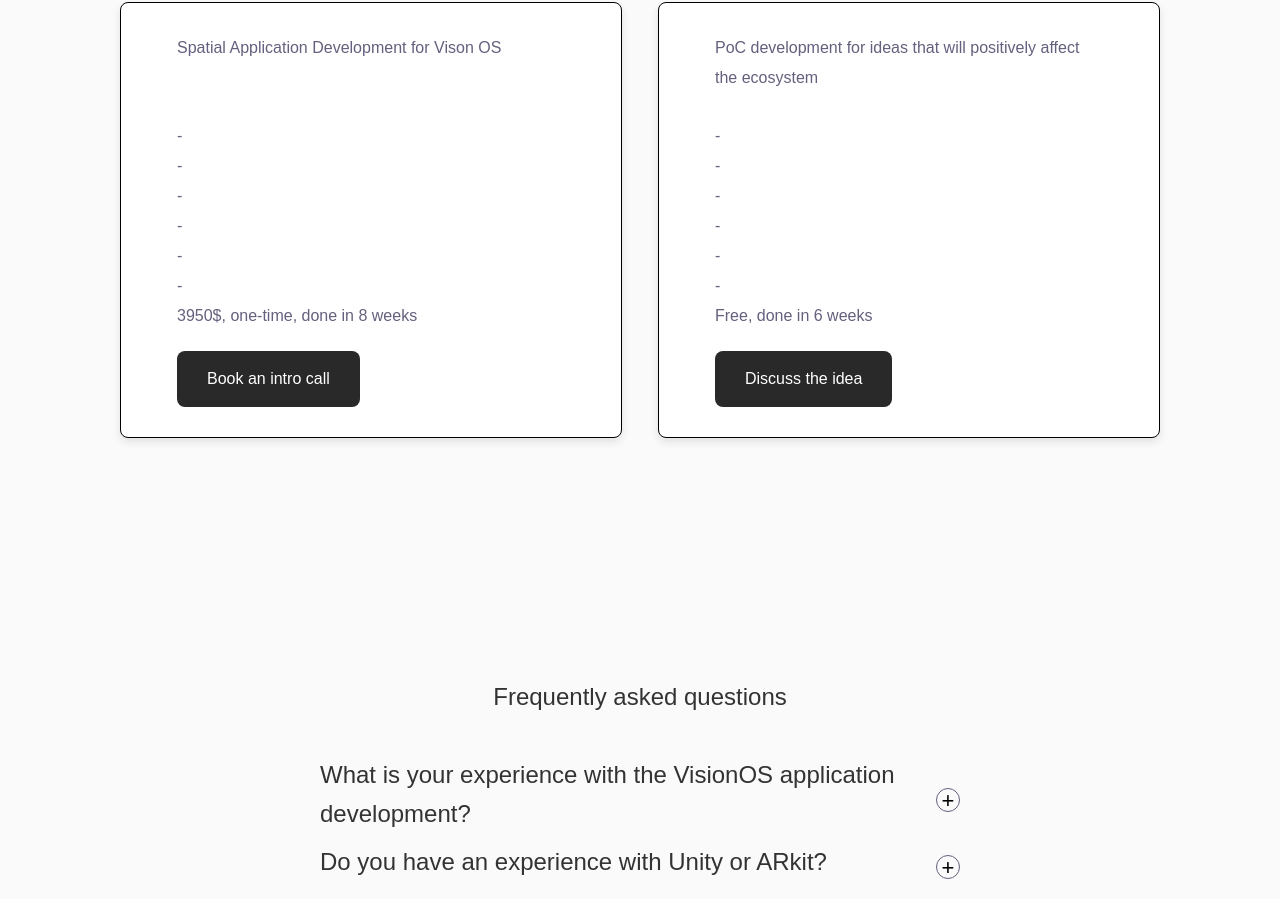
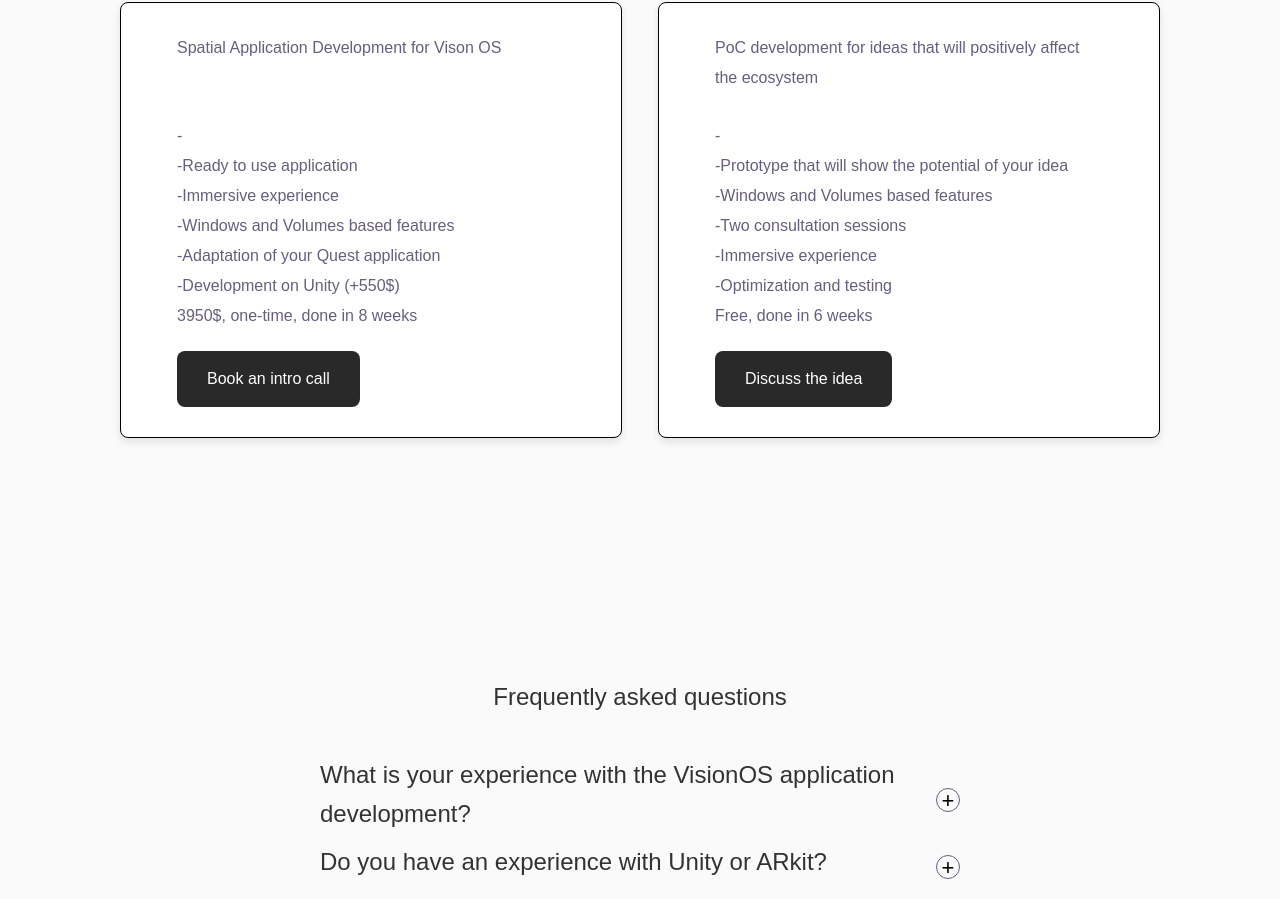
Before and after one commit to vladyslavpodenko/Spatiumxr.eu, a Next.js app: page / in a window 1280 px wide. Shown: the part 1719-2618 px from the top of the page. Built offline with nearby package versions, Linux system fonts and the light colour scheme; a web font is replaced by a local one.

Commit message:
Update index.tsx

```diff
--- a/src/pages/index.tsx
+++ b/src/pages/index.tsx
@@ -94,11 +94,11 @@
                     <div className="package-card">
                         <h5 style={{height: '2em'}}>Spatial Application Development for Vison OS</h5>
                         <h5 className="package-card-first">-</h5>
-                        <h5>-</h5>
-                        <h5>-</h5>
-                        <h5>-</h5>
-                        <h5>-</h5>
-                        <h5>-</h5>
+                        <h5>-Ready to use application</h5>
+                        <h5>-Immersive experience</h5>
+                        <h5>-Windows and Volumes based features</h5>
+                        <h5>-Adaptation of your Quest application</h5>
+                        <h5>-Development on Unity (+550$)</h5>
                         <h5>3950$, one-time, done in 8 weeks</h5>
                         <Link href="/packages" className="button">Book an intro call</Link>
                     </div>
@@ -106,11 +106,11 @@
                         <h5 style={{height: '2em'}}>PoC development for ideas that will positively affect the
                             ecosystem</h5>
                         <h5 className="package-card-first">-</h5>
-                        <h5>-</h5>
-                        <h5>-</h5>
-                        <h5>-</h5>
-                        <h5>-</h5>
-                        <h5>-</h5>
+                        <h5>-Prototype that will show the potential of your idea</h5>
+                        <h5>-Windows and Volumes based features</h5>
+                        <h5>-Two consultation sessions</h5>
+                        <h5>-Immersive experience</h5>
+                        <h5>-Optimization and testing</h5>
                         <h5>Free, done in 6 weeks</h5>
                         <Link href="/discuss" className="button">Discuss the idea</Link>
                     </div>
```
